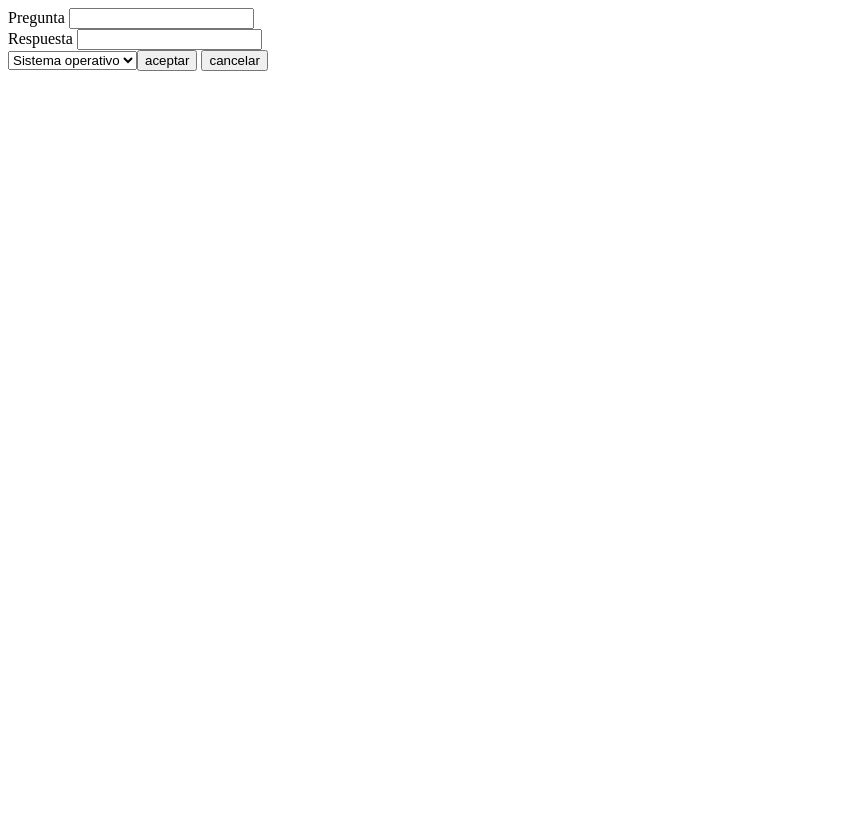
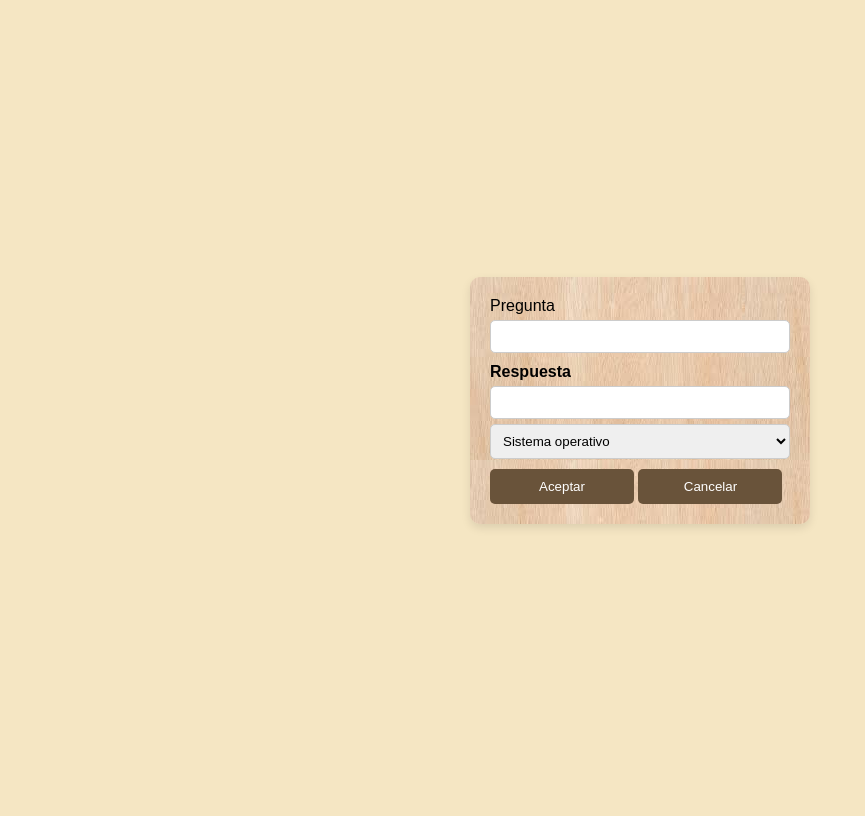
Before and after one commit to maticasado/chatbot, a PHP site: page /formAltaConsulta.php in a window 1280 px wide. Shown: the whole page, without its empty margins (0-865 px from the left). Before the commit the page ends 71 px from the top, so only its background shows below. Run offline with PHP 8.4, Linux system fonts and the light colour scheme.

Commit message:
agregue el css

```diff
--- /dev/null
+++ b/css/styleForm.css
@@ -0,0 +1,59 @@
+body {
+    font-family: Arial, sans-serif;
+    background-color: #f5e6c3;
+    display: flex;
+    justify-content: center;
+    align-items: center;
+    height: 100vh;
+}
+
+.form {
+    background-image: url(../img/fondoForm.jpg);
+    padding: 20px;
+    border-radius: 10px;
+    box-shadow: 0px 4px 10px rgba(0, 0, 0, 0.1);
+    width: 300px;
+}
+
+.form label {
+    font-weight: bold;
+    display: block;
+    margin-top: 10px;
+}
+
+.form input,
+.form select {
+    width: 100%;
+    padding: 8px;
+    margin-top: 5px;
+    border: 1px solid #ccc;
+    border-radius: 5px;
+}
+
+.form input[type="submit"],
+.form input[type="button"] {
+    width: 48%;
+    margin-top: 10px;
+    padding: 10px;
+    border: none;
+    border-radius: 5px;
+    cursor: pointer;
+}
+
+.form input[type="submit"] {
+    background-color: #69533a;  /* #28a745: verde*/
+    color: white;
+}
+
+.form input[type="button"] {
+    background-color: #dc3545;
+    color: white;
+}
+
+.form input[type="submit"]:hover {
+    background-color: #885b21;    /* 218838 : verde*/
+}
+
+.form input[type="button"]:hover {
+    background-color: #c82333;
+}
--- a/formAltaConsulta.php
+++ b/formAltaConsulta.php
@@ -1,4 +1,8 @@
-<form name="formAltaConsulta" method ="POST" action="altaConsulta.php"
+<head>
+<link rel="stylesheet" href="css/styleForm.css">
+</head>
+
+<form name="formAltaConsulta" method ="POST" action="altaConsulta.php" class="form"
     <label> Pregunta </label>
 <input class="form-control" type="text" name="pregunta"><br/>
     <label> Respuesta </label>
@@ -10,6 +14,6 @@
     <option value = 'seguridad'> Seguridad </option>
     <option value = 'conectividad'> Conectividad </option>
 
-<input type="submit" value="aceptar">
-<input type="submit" value="cancelar">
+<input type="submit" value="Aceptar">
+<input type="submit" value="Cancelar">
 </form>
```
Also changed, not shown: img/fondoForm.jpg (added).
